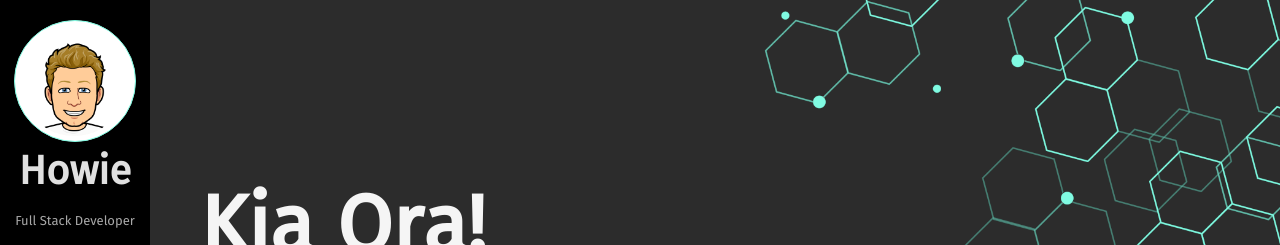
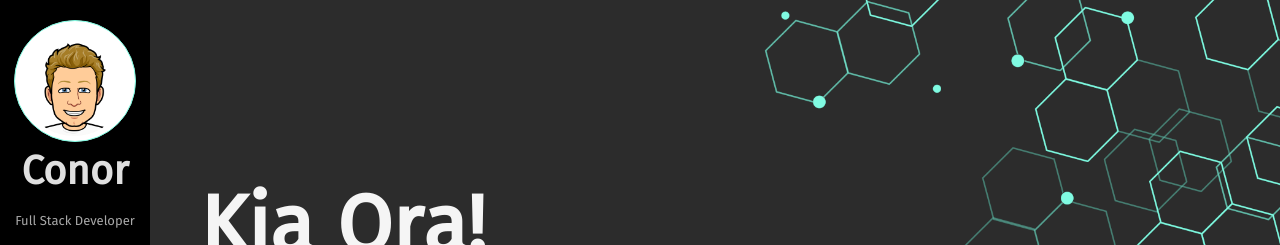
Before and after one commit to dobbylovescoding/Profile, a React (Create React App) app: page / in a window 1280 px wide. Shown: the top 245 px of the page. Built offline with nearby package versions, Linux system fonts and the light colour scheme.

Commit message:
Changes to SideBar

```diff
--- a/package.json
+++ b/package.json
@@ -11,6 +11,7 @@
     "@testing-library/jest-dom": "^5.16.5",
     "@testing-library/react": "^13.4.0",
     "@testing-library/user-event": "^13.5.0",
+    "node": "^19.2.0",
     "react": "^18.2.0",
     "react-dom": "^18.2.0",
     "react-scripts": "5.0.1",
--- a/src/components/SideBar.js
+++ b/src/components/SideBar.js
@@ -52,7 +52,7 @@ export default function SideBar({ setDisplayedContent }) {
           id="Howie"
           onClick={handleContentClick}
         >
-          Howie
+          Conor
         </div>
         <div className={styles.fullStack}>Full Stack Developer</div>
       </div>
```
Also changed, not shown: 1 other file (tests, documents, lock files or other folders).
